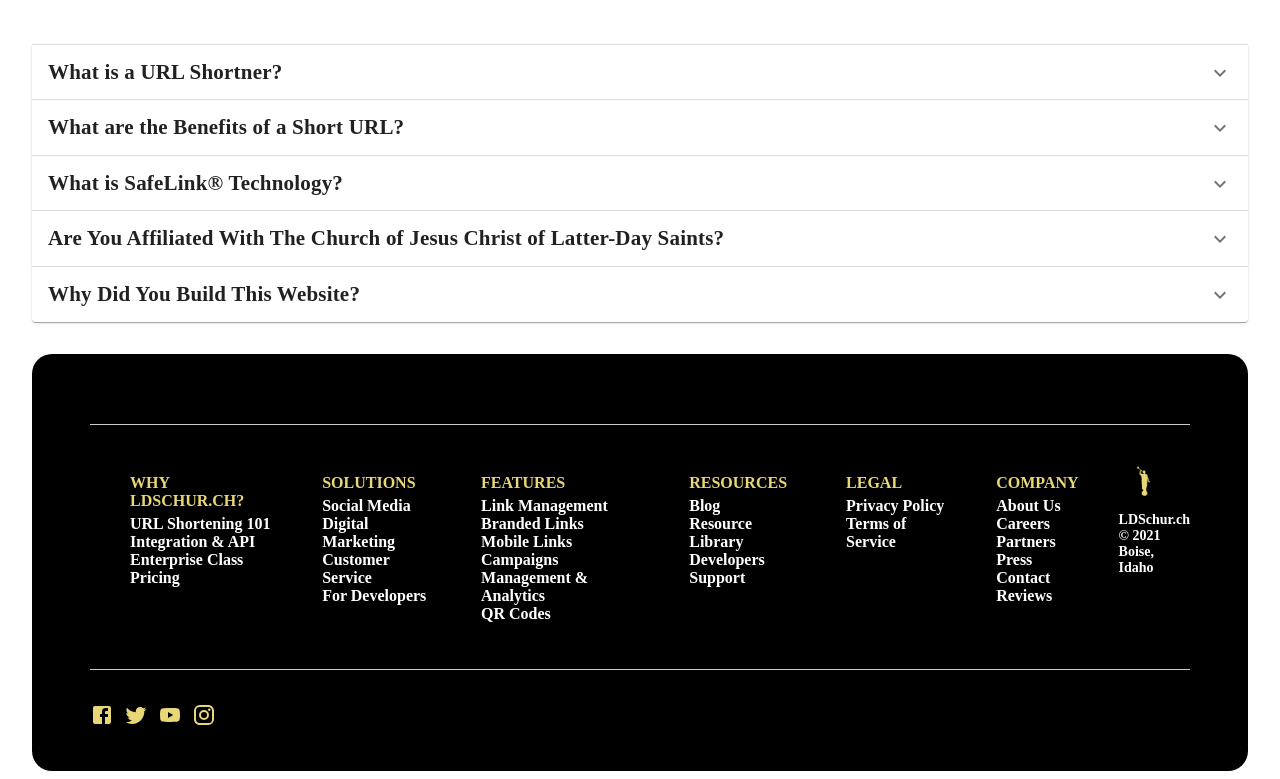
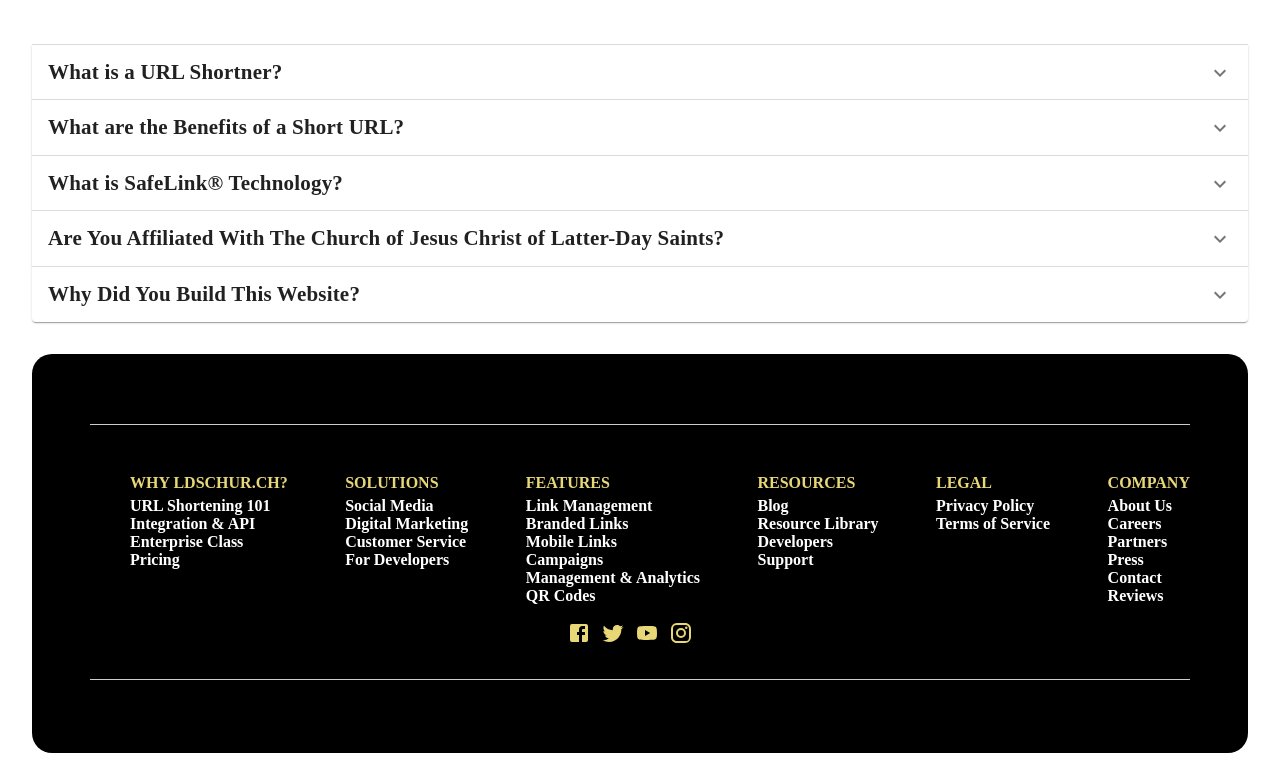
Before and after one commit to infiniteoo/LDSchur.ch, a React (Create React App) app in the folder client/: page / in a window 1280 px wide. Shown: the part 1450-2229 px from the top of the page. Built offline with nearby package versions, Linux system fonts and the light colour scheme; a web font is replaced by a local one.

Commit message:
updated footer

```diff
--- a/client/src/components/footer/Footer.js
+++ b/client/src/components/footer/Footer.js
@@ -48,9 +48,15 @@
     paddingRight: "10px",
     color: "#E7D777",
     textDecoration: "none",
+    justifyContent: "center",
+    alignItems: "center",
+    textAlign: "center",
   },
   img: {
     width: "50px",
+  },
+  socialholder: {
+    display: "flex",
   },
 });
 
@@ -210,23 +216,8 @@
               </a>
             </li>
           </ul>
-          <ul style={{ listStyleType: "none", color: "white", marginTop: "0" }}>
-            <li>
-              <img src={logo} className={classes.img} alt="" />
-            </li>
-
-            <li>
-              <p style={{ margin: "0", fontSize: "14px" }}>LDSchur.ch</p>
-            </li>
-            <li>
-              <p style={{ margin: "0", fontSize: "14px" }}>© 2021</p>
-            </li>
-            <li>
-              <p style={{ margin: "0", fontSize: "14px" }}>Boise, Idaho</p>
-            </li>
-          </ul>
         </div>
-        <div className={classes.divider}></div>
+        <div className="socialholder">
           <div className={classes.socialIcons}>
             <a className={classes.socialIcons} href="#">
               <FacebookIcon />
@@ -242,6 +233,9 @@
             </a>
           </div>
         </div>
+
+        <div className={classes.divider}></div>
+      </div>
     </footer>
   );
 }
--- a/client/src/components/navbar/Navbar.js
+++ b/client/src/components/navbar/Navbar.js
@@ -6,7 +6,7 @@
   root: {
     fontFamily: ["Georama"],
     backgroundColor: "#000",
-
+    width: "100%",
     justifyContent: "flex-end",
     padding: "10px",
     marginTop: "10px",
@@ -36,7 +36,7 @@
     backgroundColor: "#000",
     position: "fixed",
     top: "0",
-    width: "100%",
+    width: "100vw",
     marginBottom: "1rem",
     zIndex: "100",
   },
--- a/client/src/components/pages/Features.js
+++ b/client/src/components/pages/Features.js
@@ -62,7 +62,7 @@
     <Container>
       <div className={classes.jumbotron}>
         <img src={jesusPortrait} className={classes.img} alt="" />
-        <Grid container justify="center" alignItems="center">
+        <Grid container justifyContent="center" alignItems="center">
           <Grid item xs={12} sm={12} md={12} lg={12}>
             <Typography
               className={classes.headline}
@@ -80,7 +80,7 @@
       </Typography>
 
       <div className={classes.infoContainer}>
-        <Grid container justify="center" alignItems="center">
+        <Grid container justifyContent="center" alignItems="center">
           <Grid item xs={7} sm={7} md={7} lg={7}>
             {" "}
             <img src={linkmanagement} alt="" style={{ borderRadius: "10px" }} />
@@ -107,7 +107,7 @@
       </Typography>
 
       <div className={classes.infoContainer}>
-        <Grid container justify="center" alignItems="center">
+        <Grid container justifyContent="center" alignItems="center">
           <Grid item xs={7} sm={7} md={7} lg={7}>
             {" "}
             <img src={brandedlinks} alt="" style={{ borderRadius: "10px" }} />
@@ -133,7 +133,7 @@
         <strong>Mobile Links</strong>
       </Typography>
       <div className={classes.infoContainer}>
-        <Grid container justify="center" alignItems="center">
+        <Grid container justifyContent="center" alignItems="center">
           <Grid item xs={7} sm={7} md={7} lg={7}>
             {" "}
             <img src={mobilelinks} alt="" style={{ borderRadius: "10px" }} />
@@ -158,7 +158,7 @@
         <strong>Campaigns</strong>
       </Typography>
       <div className={classes.infoContainer}>
-        <Grid container justify="center" alignItems="center">
+        <Grid container justifyContent="center" alignItems="center">
           <Grid item xs={7} sm={7} md={7} lg={7}>
             {" "}
             <img src={campaigns} alt="" style={{ borderRadius: "10px" }} />
@@ -183,7 +183,7 @@
         <strong>Management & Analytics</strong>
       </Typography>
       <div className={classes.infoContainer}>
-        <Grid container justify="center" alignItems="center">
+        <Grid container justifyContent="center" alignItems="center">
           <Grid item xs={7} sm={7} md={7} lg={7}>
             {" "}
             <img src={analytics} alt="" style={{ borderRadius: "10px" }} />
@@ -209,7 +209,7 @@
         <strong>QR Codes</strong>
       </Typography>
       <div className={classes.infoContainer}>
-        <Grid container justify="center" alignItems="center">
+        <Grid container justifyContent="center" alignItems="center">
           <Grid item xs={7} sm={7} md={7} lg={7}>
             {" "}
             <img src={qrcodes} alt="" style={{ borderRadius: "10px" }} />
--- a/client/src/components/pages/Why.js
+++ b/client/src/components/pages/Why.js
@@ -60,7 +60,7 @@
     <Container>
       <div className={classes.jumbotron}>
         <img src={jesusPortrait} className={classes.img} alt="" />
-        <Grid container justify="center" alignItems="center">
+        <Grid container justifyContent="center" alignItems="center">
           <Grid item xs={12} sm={12} md={12} lg={12}>
             <Typography
               className={classes.headline}
@@ -78,7 +78,7 @@
       </Typography>
 
       <div className={classes.infoContainer}>
-        <Grid container justify="center" alignItems="center">
+        <Grid container justifyContent="center" alignItems="center">
           <Grid item xs={7} sm={7} md={7} lg={7}>
             {" "}
             <img src={classroom} alt="" style={{ borderRadius: "10px" }} />
@@ -105,7 +105,7 @@
       </Typography>
 
       <div className={classes.infoContainer}>
-        <Grid container justify="center" alignItems="center">
+        <Grid container justifyContent="center" alignItems="center">
           <Grid item xs={7} sm={7} md={7} lg={7}>
             {" "}
             <img src={programming} alt="" style={{ borderRadius: "10px" }} />
@@ -131,7 +131,7 @@
         <strong>Enterprise Class</strong>
       </Typography>
       <div className={classes.infoContainer}>
-        <Grid container justify="center" alignItems="center">
+        <Grid container justifyContent="center" alignItems="center">
           <Grid item xs={7} sm={7} md={7} lg={7}>
             {" "}
             <img src={enterprise} alt="" style={{ borderRadius: "10px" }} />
@@ -157,7 +157,7 @@
         <strong>Pricing</strong>
       </Typography>
       <div className={classes.infoContainer}>
-        <Grid container justify="center" alignItems="center">
+        <Grid container justifyContent="center" alignItems="center">
           <Grid item xs={7} sm={7} md={7} lg={7}>
             {" "}
             <img src={pricing} alt="" style={{ borderRadius: "10px" }} />
```
Lines whose indentation alone changed are shown as unchanged.
